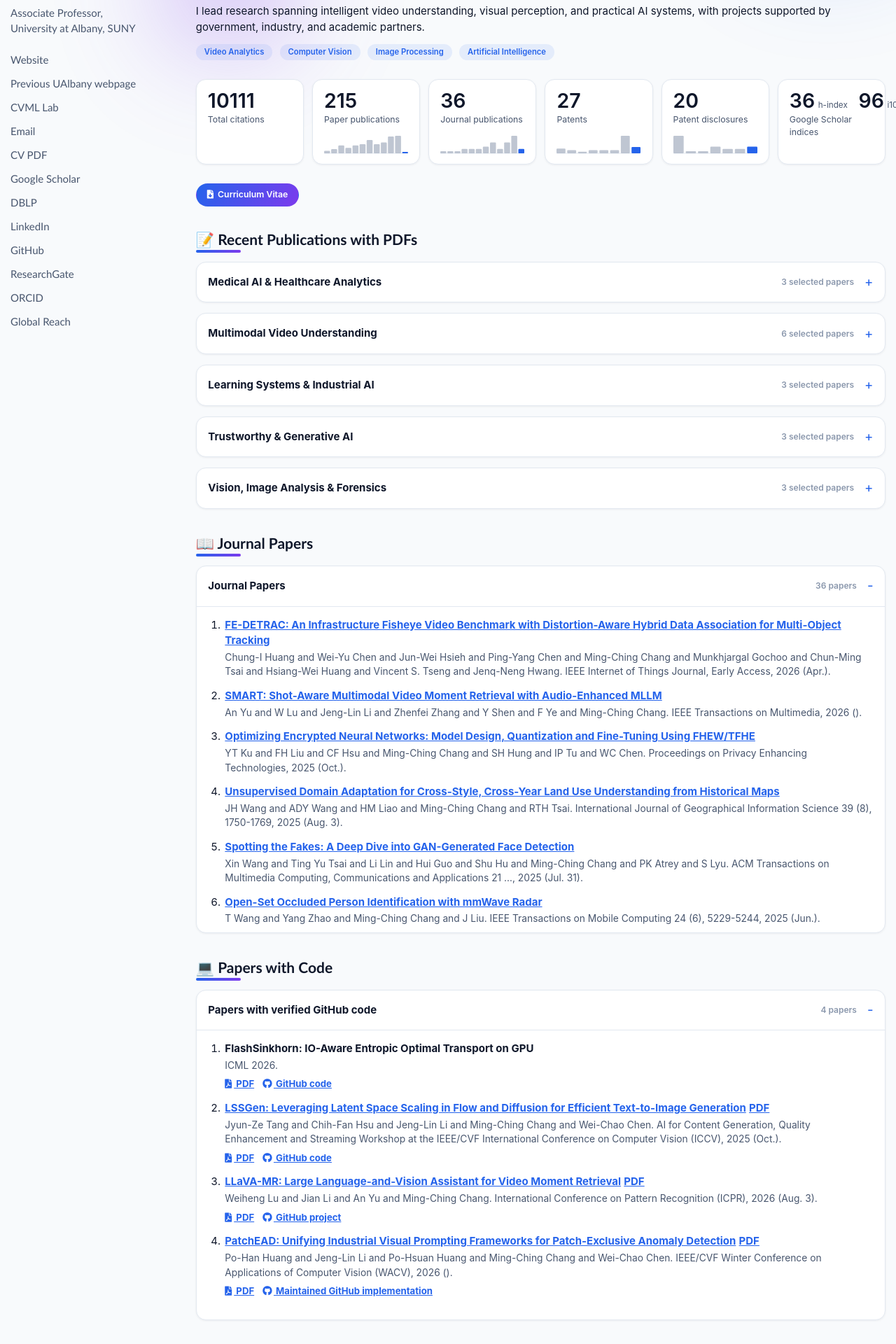
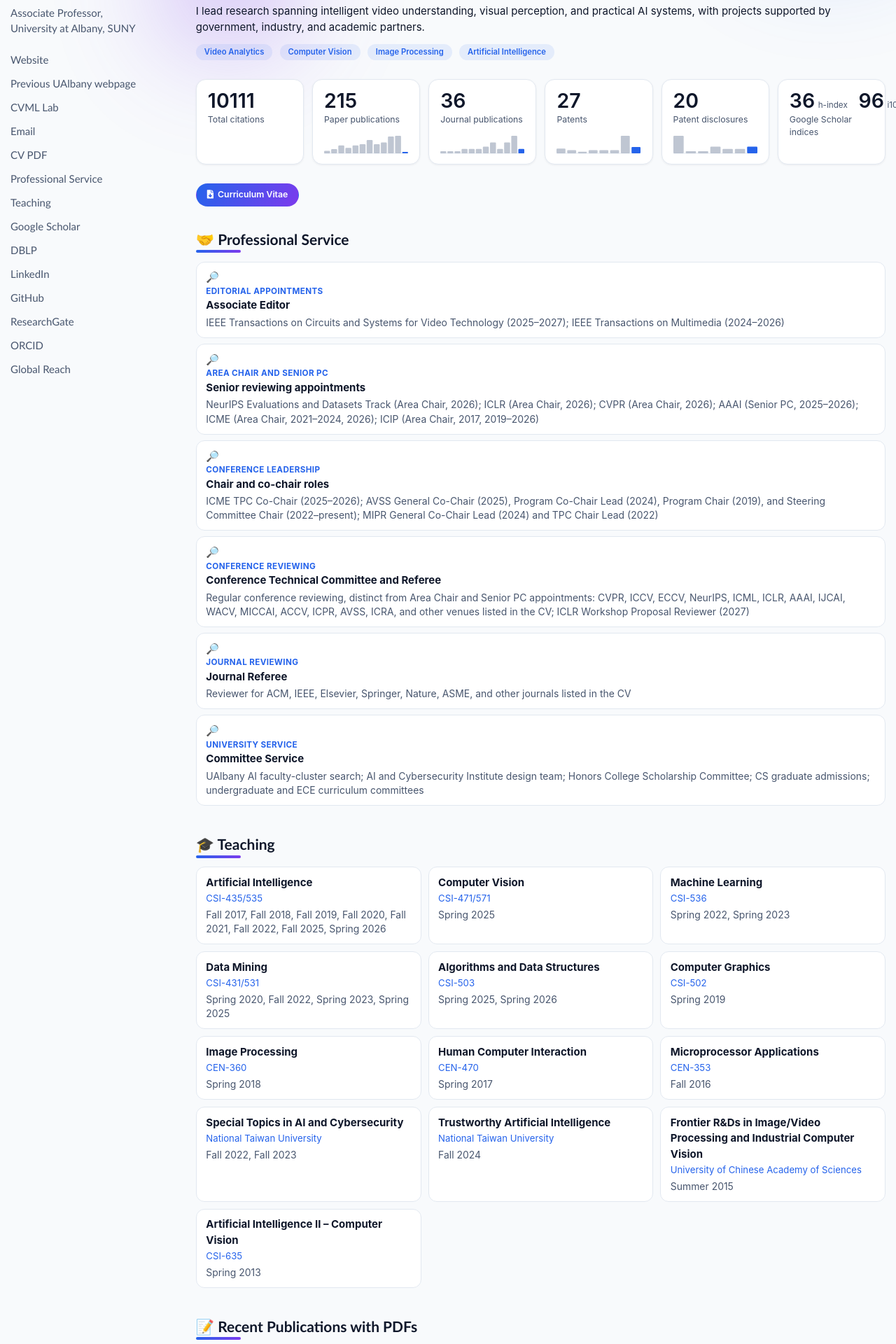
Before and after one commit to mingching/mingching.github.io, a Jekyll site: the page built from _pages/about.md, in a window 1280 px wide. Shown: the part 329-2249 px from the top of the page at 70% size. Built offline with Jekyll 4.4.1, drawn with Linux system fonts in a browser that asks for light colours.

Commit message:
Sync website CV, service, and teaching records

```diff
--- a/_data/services.yml
+++ b/_data/services.yml
@@ -1,9 +1,29 @@
 # ============================================================
-# Academic Services
+# Professional and Academic Service
+# Maintained from the current CV. Keep senior reviewing roles
+# separate from regular conference refereeing.
 # ============================================================
 
-- role: "Conference Reviewer"
-  items: "AAAI'25, ICME'26"
+- group: "Editorial appointments"
+  role: "Associate Editor"
+  items: "IEEE Transactions on Circuits and Systems for Video Technology (2025–2027); IEEE Transactions on Multimedia (2024–2026)"
 
-- role: "Journal Reviewer"
-  items: "TCSVT, TMM, IJPRAI"
+- group: "Area Chair and Senior PC"
+  role: "Senior reviewing appointments"
+  items: "NeurIPS Evaluations and Datasets Track (Area Chair, 2026); ICLR (Area Chair, 2026); CVPR (Area Chair, 2026); AAAI (Senior PC, 2025–2026); ICME (Area Chair, 2021–2024, 2026); ICIP (Area Chair, 2017, 2019–2026)"
+
+- group: "Conference leadership"
+  role: "Chair and co-chair roles"
+  items: "ICME TPC Co-Chair (2025–2026); AVSS General Co-Chair (2025), Program Co-Chair Lead (2024), Program Chair (2019), and Steering Committee Chair (2022–present); MIPR General Co-Chair Lead (2024) and TPC Chair Lead (2022)"
+
+- group: "Conference reviewing"
+  role: "Conference Technical Committee and Referee"
+  items: "Regular conference reviewing, distinct from Area Chair and Senior PC appointments: CVPR, ICCV, ECCV, NeurIPS, ICML, ICLR, AAAI, IJCAI, WACV, MICCAI, ACCV, ICPR, AVSS, ICRA, and other venues listed in the CV; ICLR Workshop Proposal Reviewer (2027)"
+
+- group: "Journal reviewing"
+  role: "Journal Referee"
+  items: "Reviewer for ACM, IEEE, Elsevier, Springer, Nature, ASME, and other journals listed in the CV"
+
+- group: "University service"
+  role: "Committee Service"
+  items: "UAlbany AI faculty-cluster search; AI and Cybersecurity Institute design team; Honors College Scholarship Committee; CS graduate admissions; undergraduate and ECE curriculum committees"
--- /dev/null
+++ b/_data/teaching.yml
@@ -0,0 +1,53 @@
+# Teaching history maintained from the current CV.
+
+- course: "Artificial Intelligence"
+  code: "CSI-435/535"
+  terms: "Fall 2017, Fall 2018, Fall 2019, Fall 2020, Fall 2021, Fall 2022, Fall 2025, Spring 2026"
+
+- course: "Computer Vision"
+  code: "CSI-471/571"
+  terms: "Spring 2025"
+
+- course: "Machine Learning"
+  code: "CSI-536"
+  terms: "Spring 2022, Spring 2023"
+
+- course: "Data Mining"
+  code: "CSI-431/531"
+  terms: "Spring 2020, Fall 2022, Spring 2023, Spring 2025"
+
+- course: "Algorithms and Data Structures"
+  code: "CSI-503"
+  terms: "Spring 2025, Spring 2026"
+
+- course: "Computer Graphics"
+  code: "CSI-502"
+  terms: "Spring 2019"
+
+- course: "Image Processing"
+  code: "CEN-360"
+  terms: "Spring 2018"
+
+- course: "Human Computer Interaction"
+  code: "CEN-470"
+  terms: "Spring 2017"
+
+- course: "Microprocessor Applications"
+  code: "CEN-353"
+  terms: "Fall 2016"
+
+- course: "Special Topics in AI and Cybersecurity"
+  code: "National Taiwan University"
+  terms: "Fall 2022, Fall 2023"
+
+- course: "Trustworthy Artificial Intelligence"
+  code: "National Taiwan University"
+  terms: "Fall 2024"
+
+- course: "Frontier R&Ds in Image/Video Processing and Industrial Computer Vision"
+  code: "University of Chinese Academy of Sciences"
+  terms: "Summer 2015"
+
+- course: "Artificial Intelligence II – Computer Vision"
+  code: "CSI-635"
+  terms: "Spring 2013"
--- a/_includes/author-profile.html
+++ b/_includes/author-profile.html
@@ -10,6 +10,8 @@
     <li><a href="https://ua-cvml.github.io/">CVML Lab</a></li>
     <li><a href="mailto:{{ author.email }}">Email</a></li>
     <li><a href="{{ '/CV_Ming-Ching_Chang.pdf' | relative_url }}">CV PDF</a></li>
+    <li><a href="#professional-service">Professional Service</a></li>
+    <li><a href="#teaching">Teaching</a></li>
     <li><a href="https://scholar.google.com/citations?user=a3-Gl8YAAAAJ&hl=en">Google Scholar</a></li>
     <li><a href="https://dblp.org/pid/21/4361.html">DBLP</a></li>
     <li><a href="https://www.linkedin.com/in/mingchingchang">LinkedIn</a></li>
--- a/_includes/services-list.html
+++ b/_includes/services-list.html
@@ -3,6 +3,7 @@
 {% for item in site.data.services %}
   <div class="service-item reveal">
     <span class="service-item__icon" aria-hidden="true">🔎</span>
+    <span class="service-item__group">{{ item.group }}</span>
     <span class="service-item__role">{{ item.role }}</span>
     <span class="service-item__items">{{ item.items }}</span>
   </div>
--- /dev/null
+++ b/_includes/teaching-list.html
@@ -0,0 +1,9 @@
+<div class="teaching-list">
+{% for item in site.data.teaching %}
+  <div class="teaching-item reveal">
+    <span class="teaching-item__course">{{ item.course }}</span>
+    <span class="teaching-item__code">{{ item.code }}</span>
+    <span class="teaching-item__terms">{{ item.terms }}</span>
+  </div>
+{% endfor %}
+</div>
--- a/_pages/about.md
+++ b/_pages/about.md
@@ -36,6 +36,18 @@ I lead research spanning intelligent video understanding, visual perception, and
     <a class="btn-pill btn-pill--paper" href="{{ '/CV_Ming-Ching_Chang.pdf' | relative_url }}" target="_blank" rel="noopener"><i class="fas fa-file-download" aria-hidden="true"></i> Curriculum Vitae</a>
   </div>
 </div>
+
+<span class='anchor' id='professional-service'></span>
+
+# 🤝 Professional Service
+
+{% include services-list.html %}
+
+<span class='anchor' id='teaching'></span>
+
+# 🎓 Teaching
+
+{% include teaching-list.html %}
 
 <span class='anchor' id='publications'></span>
 
--- a/_sass/_theme.scss
+++ b/_sass/_theme.scss
@@ -739,18 +739,18 @@ html[data-theme="dark"] .author__urls_sm i[class*="ai-"] {
 .funded-item__text { color: var(--ink); font-size: 0.93em; flex: 1 1 20em; }
 
 .service-list { display: flex; flex-direction: column; gap: 8px; margin-bottom: 1.4em; }
-.service-item {
-  display: flex;
-  flex-wrap: wrap;
-  gap: 4px 10px;
-  align-items: baseline;
-  padding: 8px 14px;
+.service-item, .teaching-item {
+  padding: 0.72em 0.9em;
   border-radius: 12px;
   border: 1px solid var(--border);
   background: var(--surface);
 }
+.service-item__group { display: block; color: var(--accent); font-size: 0.78em; font-weight: 700; letter-spacing: 0.03em; text-transform: uppercase; }
 .service-item__role { font-weight: 700; color: var(--ink); }
-.service-item__items { color: var(--ink-2); font-size: 0.93em; }
+.service-item__items, .teaching-item__terms { display: block; margin-top: 0.22em; color: var(--ink-2); font-size: 0.93em; line-height: 1.45; }
+.teaching-list { display: grid; grid-template-columns: repeat(auto-fit, minmax(260px, 1fr)); gap: 10px; margin-bottom: 1.4em; }
+.teaching-item__course { display: block; font-weight: 700; color: var(--ink); }
+.teaching-item__code { display: block; color: var(--accent); font-size: 0.88em; margin-top: 0.12em; }
 
 /* ---------- 12. Globe card ---------- */
 
```
Also changed, not shown: 1 other file.
